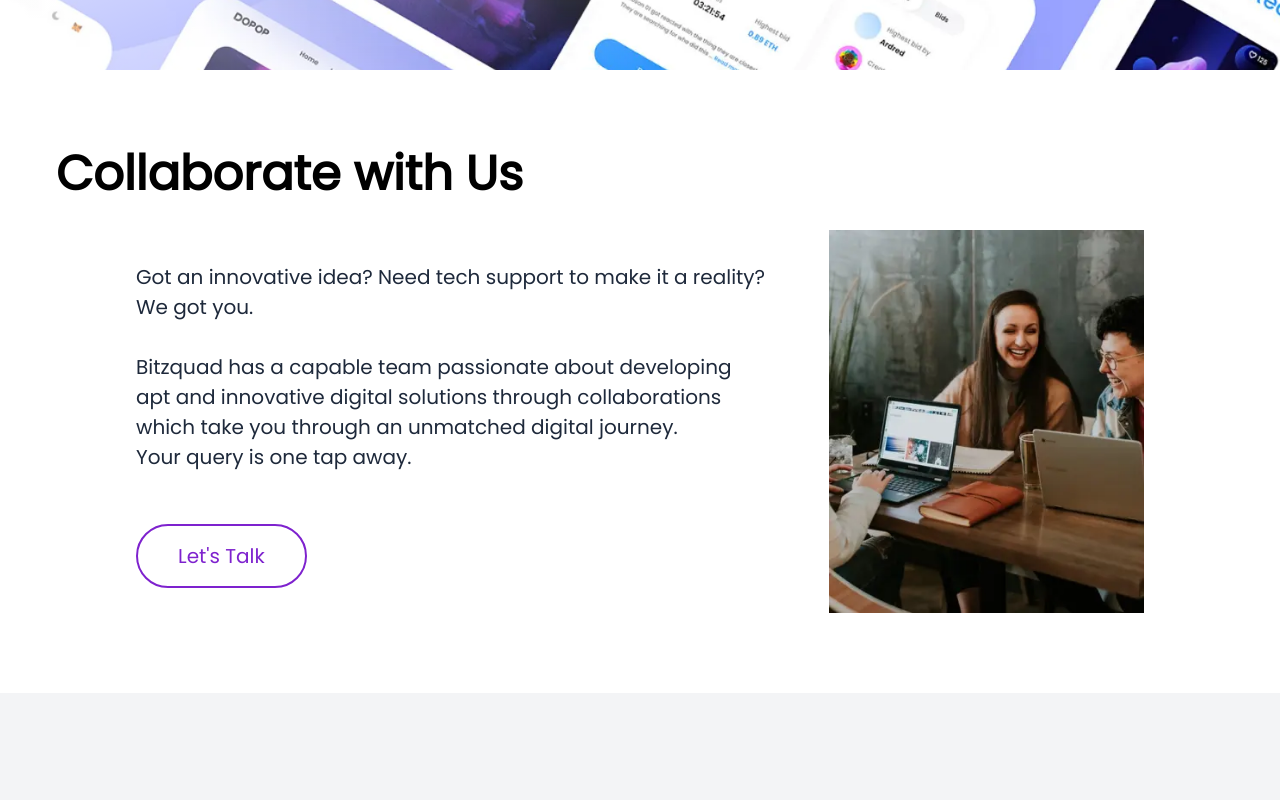
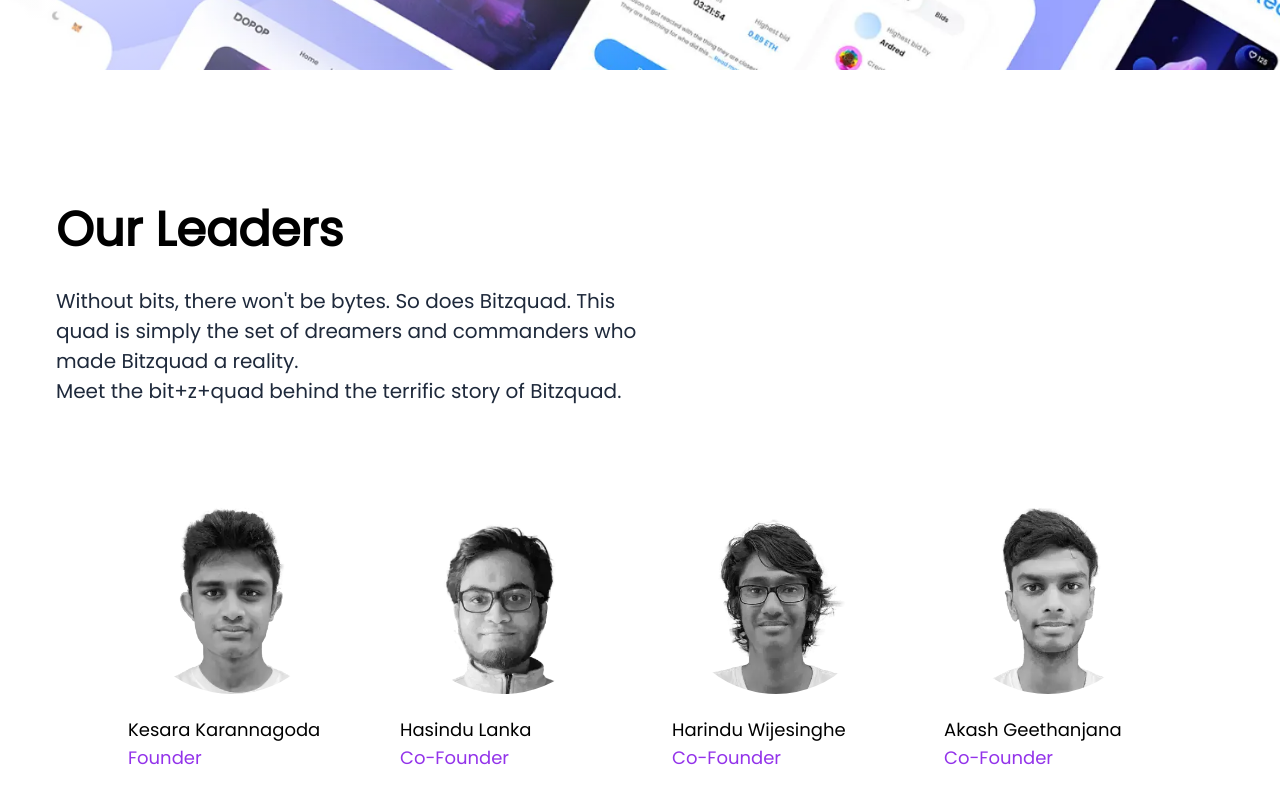
Before and after one commit to geethakash/bitzquad.com-2.0, a Next.js app: page / in a window 1280 px wide. Shown: the part 2280-3080 px from the top of the page. Built offline with nearby package versions, Linux system fonts and the light colour scheme.

Commit message:
feat: Our leaders section

```diff
--- a/components/home/OurTeam.js
+++ b/components/home/OurTeam.js
@@ -1,105 +1,186 @@
-import { useEffect, useState } from "react";
-import { motion, AnimatePresence } from "framer-motion";
-
-import OurTeamCard from "./OurTeamCard";
-
-const Members = [
+const people = [
   {
-        name: "John Doe",
-        title: "CEO",
-        image: "https://media.istockphoto.com/photos/content-woman-sitting-on-sofa-with-closed-eyes-breathing-air-picture-id1300340811?b=1&k=20&m=1300340811&s=170667a&w=0&h=aQ2wUgDEqHgoyhbFu47mZwxze5mnlTvTHG_pGaBUbCE=",
+    name: "Kesara Karannagoda",
+    role: "Founder",
+    imageUrl: "/assets/img/squad/kesara.webp",
+    twitterUrl: "#",
+    linkedinUrl: "#",
   },
   {
-        name: "Jane Doe",
-        title: "CTO",
-        image: "https://nscdn.nstec.com/how-to-unblock-websites-on-android-without-vpn-.jpg",
+    name: "Hasindu Lanka",
+    role: "Co-Founder",
+    imageUrl: "/assets/img/squad/hasindu.webp",
+    twitterUrl: "#",
+    linkedinUrl: "#",
   },
   {
-        name: "John Doe",
-        title: "CEO",
-        image: "https://nscdn.nstec.com/how-to-unblock-websites-on-android-without-vpn-.jpg",
+    name: "Harindu Wijesinghe",
+    role: "Co-Founder",
+    imageUrl: "/assets/img/squad/harindu.webp",
+    twitterUrl: "#",
+    linkedinUrl: "#",
   },
   {
-        name: "Jane Doe",
-        title: "CTO",
-        image: "https://nscdn.nstec.com/how-to-unblock-websites-on-android-without-vpn-.jpg",
+    name: "Akash Geethanjana",
+    role: "Co-Founder",
+    imageUrl: "/assets/img/squad/akash.webp",
+    twitterUrl: "#",
+    linkedinUrl: "#",
   },
-    {
-        name: "John Doe",
-        title: "CEO",
-        image: "https://nscdn.nstec.com/how-to-unblock-websites-on-android-without-vpn-.jpg",
-    },
-    {
-        name: "Jane Doe",
-        title: "CTO",
-        image: "https://nscdn.nstec.com/how-to-unblock-websites-on-android-without-vpn-.jpg",
-    },
-    {
-        name: "John Doe",
-        title: "CEO",
-        image: "https://nscdn.nstec.com/how-to-unblock-websites-on-android-without-vpn-.jpg",
-    },
+
+  // More people...
 ];
 
-function OurTeam() {
+export default function Example() {
   return (
-        <div className="ourteam_">
-            <div className="ourteam__bgwrapper">
-                <motion.h2
-                    initial={{ opacity: 0, y: 20 }}
-                    whileInView={{
-                        opacity: 1,
-                        y: 0,
-                        transition: {
-                            duration: 0.8,
-                            ease: "easeInOut",
-                        },
-                    }}
-                    viewport={{ once: true }}
-                >
-                    Our Team
-                </motion.h2>
-                <motion.div
-                    initial={{ opacity: 0, y: 20 }}
-                    whileInView={{
-                        opacity: 1,
-                        y: 0,
-                        transition: {
-                            duration: 0.8,
-                            ease: "easeInOut",
-                        },
-                    }}
-                    viewport={{ once: true }}
-                    className="ourteam__content"
-                >
-                    <AnimatePresence>
-                        {Members.map((member, index) => (
-                            <OurTeamCard key={index} name={member.name} title={member.title} imageurl={member.image} />
-                        ))}
-                    </AnimatePresence>
-                </motion.div>
-                <AnimatePresence>
-                    <motion.div
-                        initial={{ opacity: 0, x: 200 }}
-                        whileInView={{
-                            opacity: 0.5,
-                            x: 0,
-                            transition: {
-                                duration: 0.8,
-                                ease: "easeInOut",
-                            },
-                        }}
-                        viewport={{ once: true }}
-                        // animate={{ x: '-120vw' }}
-                        // transition={{ ease: "linear", duration: 20, repeat: Infinity }}
-                        // viewport={{ once: true }}
-                        className="ourteam__bigtxt"
-                    >
-                        <div>OUR TEAM</div>
-                    </motion.div>
-                </AnimatePresence>
+    <div className="project-section-wrapper">
+      <div className="project-section-content mb-0 pb-0">
+        <div className="bz-container mt-0">
+          <h2>Our Leaders</h2>
+          <p>
+            Without bits, there won't be bytes. So does Bitzquad. This quad is
+            simply the set of dreamers and commanders who made Bitzquad a
+            reality.
+            <br /> Meet the bit+z+quad behind the terrific story of Bitzquad.
+          </p>
         </div>
       </div>
+      <div className="bz-container mb-10 2xl:mt-16 2xl:mb-10">
+        <ul
+          role="list"
+          className="mx-auto mt-5 grid grid-cols-2 sm:grid-cols-2 sm:gap-16 lg:max-w-5xl lg:grid-cols-4 2xl:max-w-7xl"
+        >
+          {people.map((person) => (
+            <li key={person.name}>
+              <div className="space-y-6">
+                <img
+                  className="mx-auto aspect-square rounded-full object-cover"
+                  src={person.imageUrl}
+                  alt={person.name}
+                />
+                <div className="space-y-2">
+                  <div className="text- space-y-1 text-lg font-medium leading-6 md:text-left">
+                    <h3>{person.name}</h3>
+                    <p className="text-purple-600">{person.role}</p>
+                  </div>
+                  {/* <ul role="list" className="flex justify-center space-x-5">
+                      <li>
+                        <a
+                          href={person.twitterUrl}
+                          className="text-gray-400 hover:text-gray-500"
+                        >
+                          <span className="sr-only">Twitter</span>
+                          <svg
+                            className="h-5 w-5"
+                            aria-hidden="true"
+                            fill="currentColor"
+                            viewBox="0 0 20 20"
+                          >
+                            <path d="M6.29 18.251c7.547 0 11.675-6.253 11.675-11.675 0-.178 0-.355-.012-.53A8.348 8.348 0 0020 3.92a8.19 8.19 0 01-2.357.646 4.118 4.118 0 001.804-2.27 8.224 8.224 0 01-2.605.996 4.107 4.107 0 00-6.993 3.743 11.65 11.65 0 01-8.457-4.287 4.106 4.106 0 001.27 5.477A4.073 4.073 0 01.8 7.713v.052a4.105 4.105 0 003.292 4.022 4.095 4.095 0 01-1.853.07 4.108 4.108 0 003.834 2.85A8.233 8.233 0 010 16.407a11.616 11.616 0 006.29 1.84" />
+                          </svg>
+                        </a>
+                      </li>
+                      <li>
+                        <a
+                          href={person.linkedinUrl}
+                          className="text-gray-400 hover:text-gray-500"
+                        >
+                          <span className="sr-only">LinkedIn</span>
+                          <svg
+                            className="h-5 w-5"
+                            aria-hidden="true"
+                            fill="currentColor"
+                            viewBox="0 0 20 20"
+                          >
+                            <path
+                              fillRule="evenodd"
+                              d="M16.338 16.338H13.67V12.16c0-.995-.017-2.277-1.387-2.277-1.39 0-1.601 1.086-1.601 2.207v4.248H8.014v-8.59h2.559v1.174h.037c.356-.675 1.227-1.387 2.526-1.387 2.703 0 3.203 1.778 3.203 4.092v4.711zM5.005 6.575a1.548 1.548 0 11-.003-3.096 1.548 1.548 0 01.003 3.096zm-1.337 9.763H6.34v-8.59H3.667v8.59zM17.668 1H2.328C1.595 1 1 1.581 1 2.298v15.403C1 18.418 1.595 19 2.328 19h15.34c.734 0 1.332-.582 1.332-1.299V2.298C19 1.581 18.402 1 17.668 1z"
+                              clipRule="evenodd"
+                            />
+                          </svg>
+                        </a>
+                      </li>
+                    </ul> */}
+                </div>
+              </div>
+            </li>
+          ))}
+        </ul>
+      </div>
+    </div>
+    // <div className="bg-white">
+    //   <div className="mx-auto max-w-7xl py-12 px-4 text-center sm:px-6 lg:px-8 lg:py-24">
+    //     <div className="space-y-12">
+    //       <div className="bz-container mt-0">
+    //         <h2>Projects</h2>
+    //         <p>
+    //           Portrayed here are the work that we are proud to have carried out
+    //           for our invaluable customers. These projects will help you to have
+    //           a better understanding of what we do and how we do things.
+    //         </p>
+    //       </div>
+    //   <ul
+    //     role="list"
+    //     className="mx-auto space-y-16 sm:grid sm:grid-cols-2 sm:gap-16 sm:space-y-0 lg:max-w-5xl lg:grid-cols-4"
+    //   >
+    //     {people.map((person) => (
+    //       <li key={person.name}>
+    //         <div className="space-y-6">
+    //           <img
+    //             className="mx-auto aspect-square w-40 rounded-full  xl:w-56"
+    //             src={person.imageUrl}
+    //             alt=""
+    //           />
+    //           <div className="space-y-2">
+    //             <div className="space-y-1 text-lg font-medium leading-6">
+    //               <h3>{person.name}</h3>
+    //               <p className="text-indigo-600">{person.role}</p>
+    //             </div>
+    //             {/* <ul role="list" className="flex justify-center space-x-5">
+    //               <li>
+    //                 <a
+    //                   href={person.twitterUrl}
+    //                   className="text-gray-400 hover:text-gray-500"
+    //                 >
+    //                   <span className="sr-only">Twitter</span>
+    //                   <svg
+    //                     className="h-5 w-5"
+    //                     aria-hidden="true"
+    //                     fill="currentColor"
+    //                     viewBox="0 0 20 20"
+    //                   >
+    //                     <path d="M6.29 18.251c7.547 0 11.675-6.253 11.675-11.675 0-.178 0-.355-.012-.53A8.348 8.348 0 0020 3.92a8.19 8.19 0 01-2.357.646 4.118 4.118 0 001.804-2.27 8.224 8.224 0 01-2.605.996 4.107 4.107 0 00-6.993 3.743 11.65 11.65 0 01-8.457-4.287 4.106 4.106 0 001.27 5.477A4.073 4.073 0 01.8 7.713v.052a4.105 4.105 0 003.292 4.022 4.095 4.095 0 01-1.853.07 4.108 4.108 0 003.834 2.85A8.233 8.233 0 010 16.407a11.616 11.616 0 006.29 1.84" />
+    //                   </svg>
+    //                 </a>
+    //               </li>
+    //               <li>
+    //                 <a
+    //                   href={person.linkedinUrl}
+    //                   className="text-gray-400 hover:text-gray-500"
+    //                 >
+    //                   <span className="sr-only">LinkedIn</span>
+    //                   <svg
+    //                     className="h-5 w-5"
+    //                     aria-hidden="true"
+    //                     fill="currentColor"
+    //                     viewBox="0 0 20 20"
+    //                   >
+    //                     <path
+    //                       fillRule="evenodd"
+    //                       d="M16.338 16.338H13.67V12.16c0-.995-.017-2.277-1.387-2.277-1.39 0-1.601 1.086-1.601 2.207v4.248H8.014v-8.59h2.559v1.174h.037c.356-.675 1.227-1.387 2.526-1.387 2.703 0 3.203 1.778 3.203 4.092v4.711zM5.005 6.575a1.548 1.548 0 11-.003-3.096 1.548 1.548 0 01.003 3.096zm-1.337 9.763H6.34v-8.59H3.667v8.59zM17.668 1H2.328C1.595 1 1 1.581 1 2.298v15.403C1 18.418 1.595 19 2.328 19h15.34c.734 0 1.332-.582 1.332-1.299V2.298C19 1.581 18.402 1 17.668 1z"
+    //                       clipRule="evenodd"
+    //                     />
+    //                   </svg>
+    //                 </a>
+    //               </li>
+    //             </ul> */}
+    //           </div>
+    //         </div>
+    //       </li>
+    //     ))}
+    //   </ul>
+    //     </div>
+    //   </div>
+    // </div>
   );
 }
-export default OurTeam;
--- a/components/index.js
+++ b/components/index.js
@@ -17,6 +17,7 @@ export { default as Landing } from "./home/Landing";
 export { default as Testimonials } from "./home/Testimonials";
 export { default as Collaborate } from "./home/Collaborate";
 export { default as Services } from "./home/Services";
+export { default as OurTeam } from "./home/OurTeam";
 export { default as OurPartners } from "./home/OurPartners";
 export { default as ProjectSection } from "./home/ProjectSection";
 
--- a/pages/index.js
+++ b/pages/index.js
@@ -10,6 +10,7 @@ import {
   LayoutMain,
   Loader,
   Testimonials,
+  OurTeam,
   Services,
   OurPartners,
   ProjectSection,
@@ -45,6 +46,7 @@ export default function Home() {
           <OurPartners />
           <ProjectSection />
           {/* <Testimonials /> */}
+          <OurTeam />
           <Collaborate />
         </div>
       </LayoutMain>
```
Lines whose indentation alone changed are shown as unchanged.
